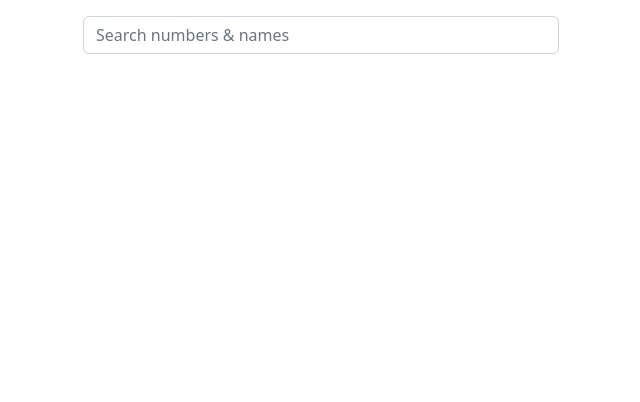
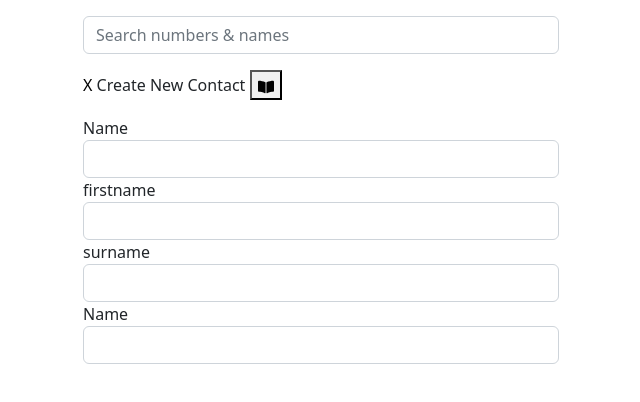
Before and after one commit to JoelOgira/Contact-Management, a React (Vite) app: page /new in a window 1280 px wide. Shown: the top 402 px of the page, without its empty margins (331-971 px from the left). Built offline with nearby package versions, Linux system fonts and the light colour scheme; data requests are answered from the project's data file.

Commit message:
Implemented Add contacts fuctionality

```diff
--- a/data/db.json
+++ b/data/db.json
@@ -13,6 +13,13 @@
       "firstName": "Stephen",
       "surName": "Kalonzo Musyoka",
       "number": "0712345678"
+    },
+    {
+      "id": 5,
+      "name": "John Doe",
+      "firstName": "John",
+      "surName": "Doe",
+      "number": "07122200022"
     }
   ]
 }
--- a/src/App.jsx
+++ b/src/App.jsx
@@ -17,6 +17,10 @@ const App = () => {
 const [contacts, setContacts] = useState([]);
 const [searchContacts, setSearchContacts] = useState([]);
 const [search, setSearch] = useState('');
+const [name, setName] = useState('');
+const [firstName, setFirstName] = useState('');
+const [surName, setSurName] = useState('');
+const [number, setNumber] = useState('');
 
 
 const history = useNavigate();
@@ -42,6 +46,23 @@ useEffect(() => {
   fetchContacts();
 }, []);
 
+const addContact = async (e) => {
+  e.preventDefault();
+  const id = contacts.length ? contacts[contacts.length - 1 ].id + 1 : 1;
+  const newContact = {id, name, firstName, surName, number};
+  try {
+    const response = await api.post('/contacts', newContact);
+    setContacts([...contacts, response.data]);
+    setName('');
+    setFirstName('');
+    setSurName('');
+    setNumber('');
+    history('/');
+  } catch (error) {
+    console.log(error.message)
+  }
+}
+
 const handleDelete = async (id) => {
   try {
     await api.delete(`/contacts/${id}`);
@@ -57,7 +78,7 @@ const handleDelete = async (id) => {
       <Header search={search} setSearch={setSearch} />
       <Routes>
         <Route path="/" element={<Home contacts={searchContacts} />} />
-        <Route path="/new" element={<NewContact />} />
+        <Route path="/new" element={<NewContact name={name} setName={setName} firstName={firstName} setFirstName={setFirstName} surName={surName} setSurName={setSurName} number={number} setNumber={setNumber} addContact={addContact} />} />
         <Route path="/contact/:id" element={<ContactShowcase contacts={contacts} handleDelete={handleDelete} />} />
         <Route path="/edit/:id" element={<EditContact />} />
         <Route path="*" element={<ErrorPage />} />
--- a/src/Components/EditContact.jsx
+++ b/src/Components/EditContact.jsx
@@ -1,4 +1,6 @@
-const EditContact = () => {
+import { useParams } from "react-router-dom";
+
+const EditContact = ({}) => {
     return (
       <main className="EditContact ">
 
--- a/src/Components/NewContact.jsx
+++ b/src/Components/NewContact.jsx
@@ -1,9 +1,49 @@
-const NewContact = () => {
-    return (
-      <main className="NewContact container">
+import { Link } from "react-router-dom";
+import { FaBookOpen } from "react-icons/fa";
 
-      </main>
-    )
+const NewContact = ({
+  name, setName, firstName, setFirstName, surName, setSurName, number, setNumber, addContact
+}) => {
+
+
+
+  return (
+    <form className="NewContact container" onSubmit={addContact}>
+      <div className="addTop">
+        <p><span><Link to="/">X</Link></span> Create New Contact <span><button type="submit"><FaBookOpen /></button></span></p>
+      </div>
+      <label htmlFor="Add Name">Name</label>
+      <input
+        type="text"
+        required
+        className="form-control"
+        value={name}
+        onChange={(e) => setName(e.target.value)}
+      />
+      <label htmlFor="Add First Name">firstname</label>
+      <input
+        type="text"
+        className="form-control"
+        value={firstName}
+        onChange={(e) => setFirstName(e.target.value)}
+      />
+      <label htmlFor="Add Sur Name">surname</label>
+      <input
+        type="text"
+        className="form-control"
+        value={surName}
+        onChange={(e) => setSurName(e.target.value)}
+      />
+      <label htmlFor="Add Name">Name</label>
+      <input
+        type="text"
+        required
+        className="form-control"
+        value={number}
+        onChange={(e) => setNumber(e.target.value)}
+      />
+    </form>
+  )
   }
 
   export default NewContact;
```
